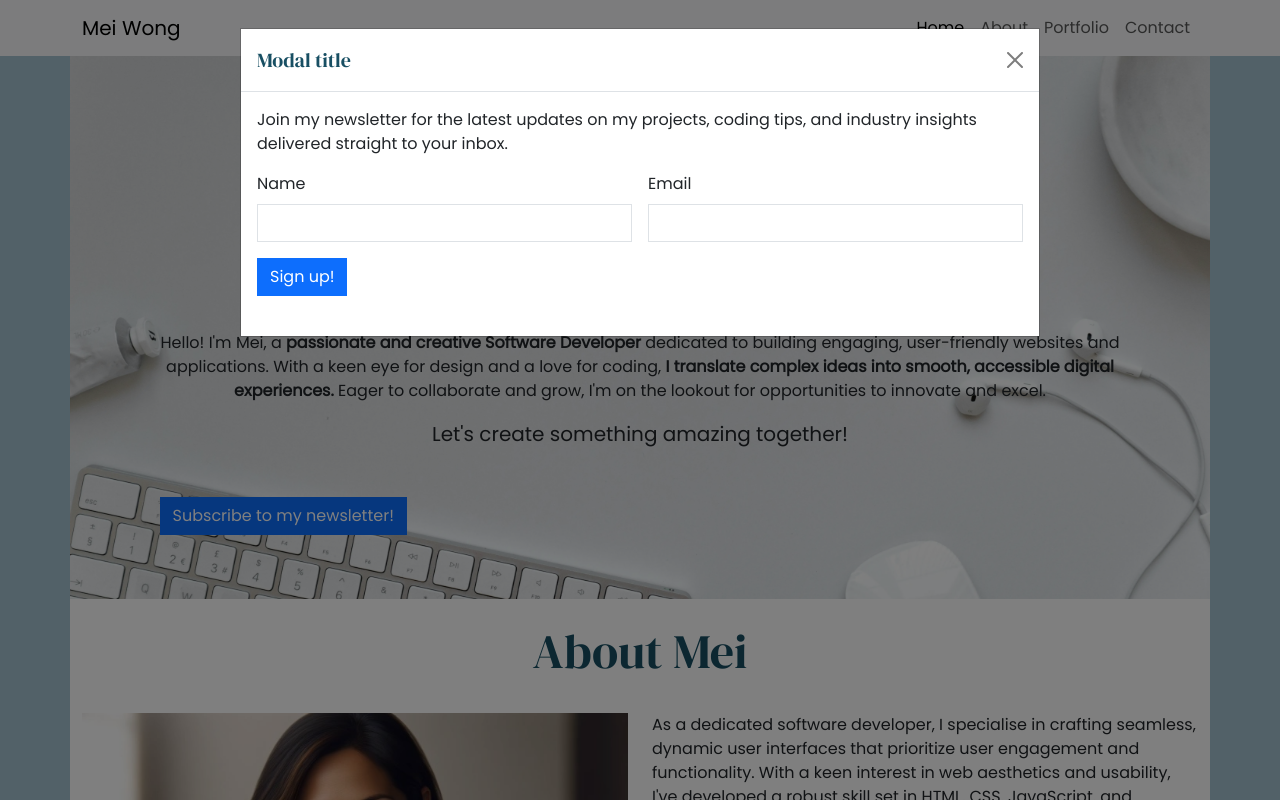
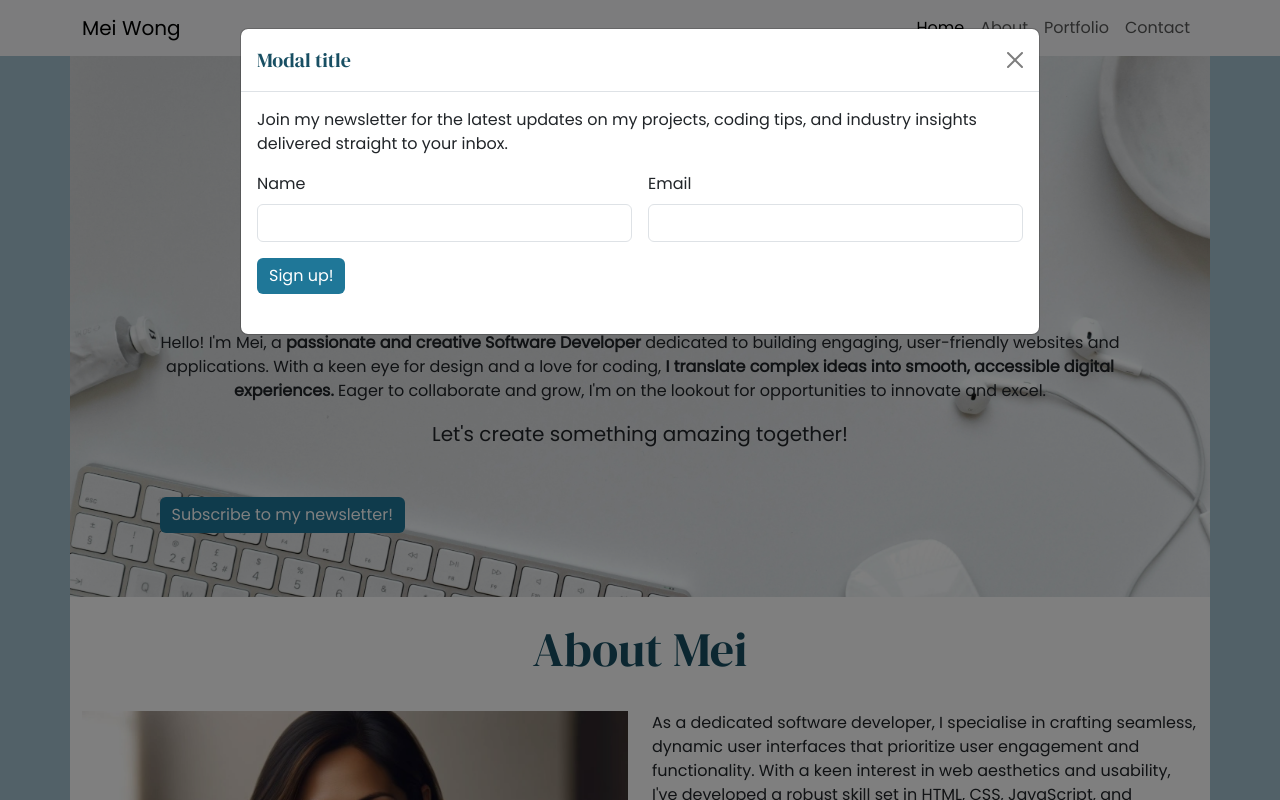
Before and after one commit to DarylMurphyCoder/Portfolio, a plain HTML site: page index.html in a window 1280 px wide. Both pictures are taken after a click on the button "Subscribe to my newsletter!". Shown: the top 800 px of the page. Drawn offline with nearby package versions, Linux system fonts and the light colour scheme.

Commit message:
(Added custom-button class)

```diff
--- a/assets/css/styles.css
+++ b/assets/css/styles.css
@@ -21,10 +21,7 @@ h1, h2 {
     color: #184f63; /* dark-blue */
 }
 
-.sharp-corners,
-.sharp-corners * {
-    border-radius: 0;
-}
+
 
 #about {background-color: white;}
 
@@ -58,6 +55,19 @@ h1, h2 {
     padding: 5% 7%;
 }
 
+/* Buttons */
+
+.custom-button {
+    background-color: #1f7798;
+    border: #1f7798;
+}
+
+.custom-button:hover {
+    background-color: #1d6d8a;
+    border: #1d6d8a;
+}
+
+
 /* Use Bootstrap breakpoint for XL screens */
 @media screen and (min-width: 1200px) {
     /* Fixes all portfolio cards being too tall on xl screens */
--- a/index.html
+++ b/index.html
@@ -66,7 +66,7 @@
             </div>
         </section>
         <!-- Button trigger modal -->
-    <button type="button" class="btn btn-primary sharp-corners" data-bs-toggle="modal" data-bs-target="#exampleModal">
+    <button type="button" class="btn btn-primary sharp-corners custom-button" data-bs-toggle="modal" data-bs-target="#exampleModal">
     Subscribe to my newsletter!
     </button>
     </header>
@@ -216,7 +216,7 @@
                         <textarea class="form-control" id="message" rows="3"></textarea>
                     </div>
                     <div class="col-12">
-                        <button type="submit" class="btn btn-primary">Send</button>
+                        <button type="submit" class="btn btn-primary custom-button">Send</button>
                     </div>
                 </form>
             </div>
@@ -243,7 +243,7 @@
             <input type="email" class="form-control" id="inputEmail">
         </div>
         <div class="col-12 mb-4">
-            <button type="submit" class="btn btn-primary">
+            <button type="submit" class="btn btn-primary custom-button">
                 Sign up!
             </button>
         </div>
```
Also changed, not shown: assets/images/background.webp (added), assets/images/bmi-calculator.webp (added), assets/images/math-wiz.webp (added), assets/images/mei-wong.webp (added), assets/images/wags-and-walks.webp (added), assets/images/we-wellness.webp (added).
